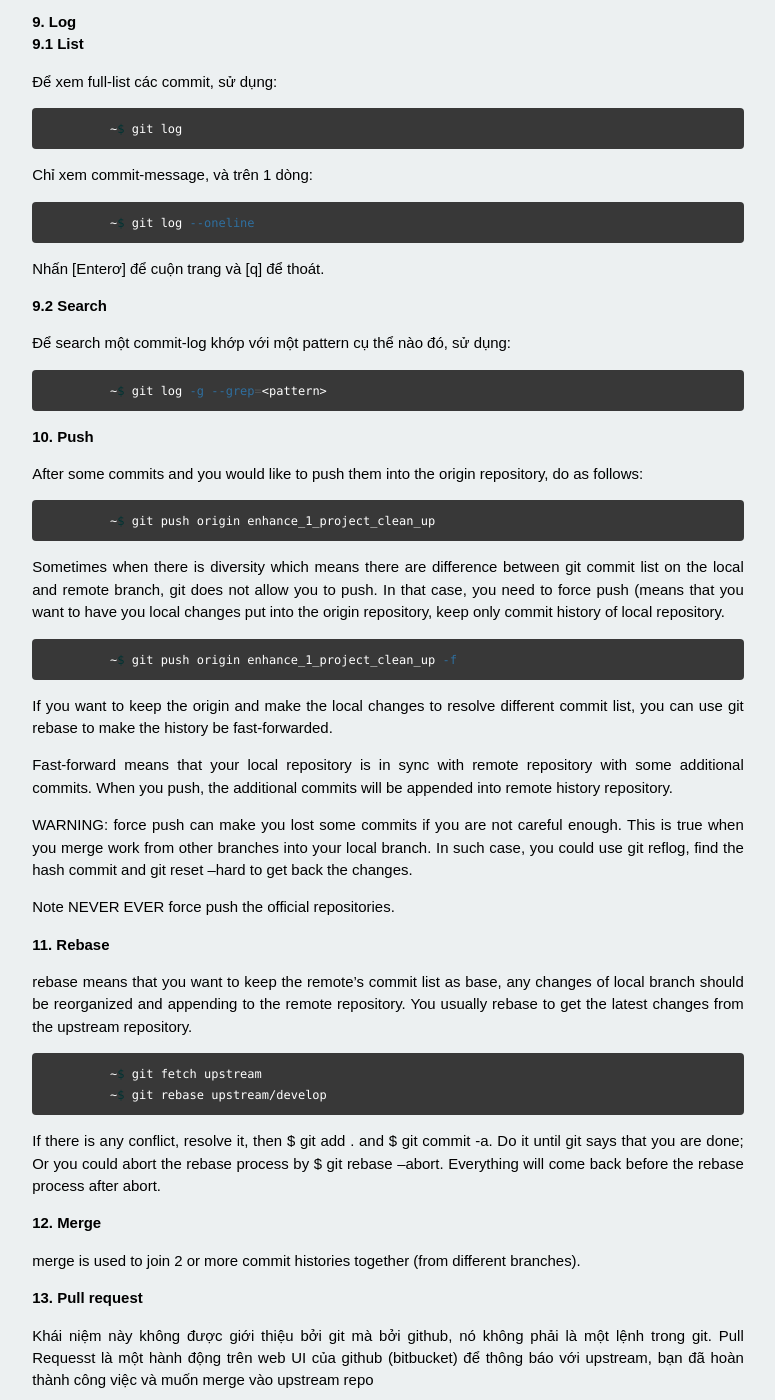
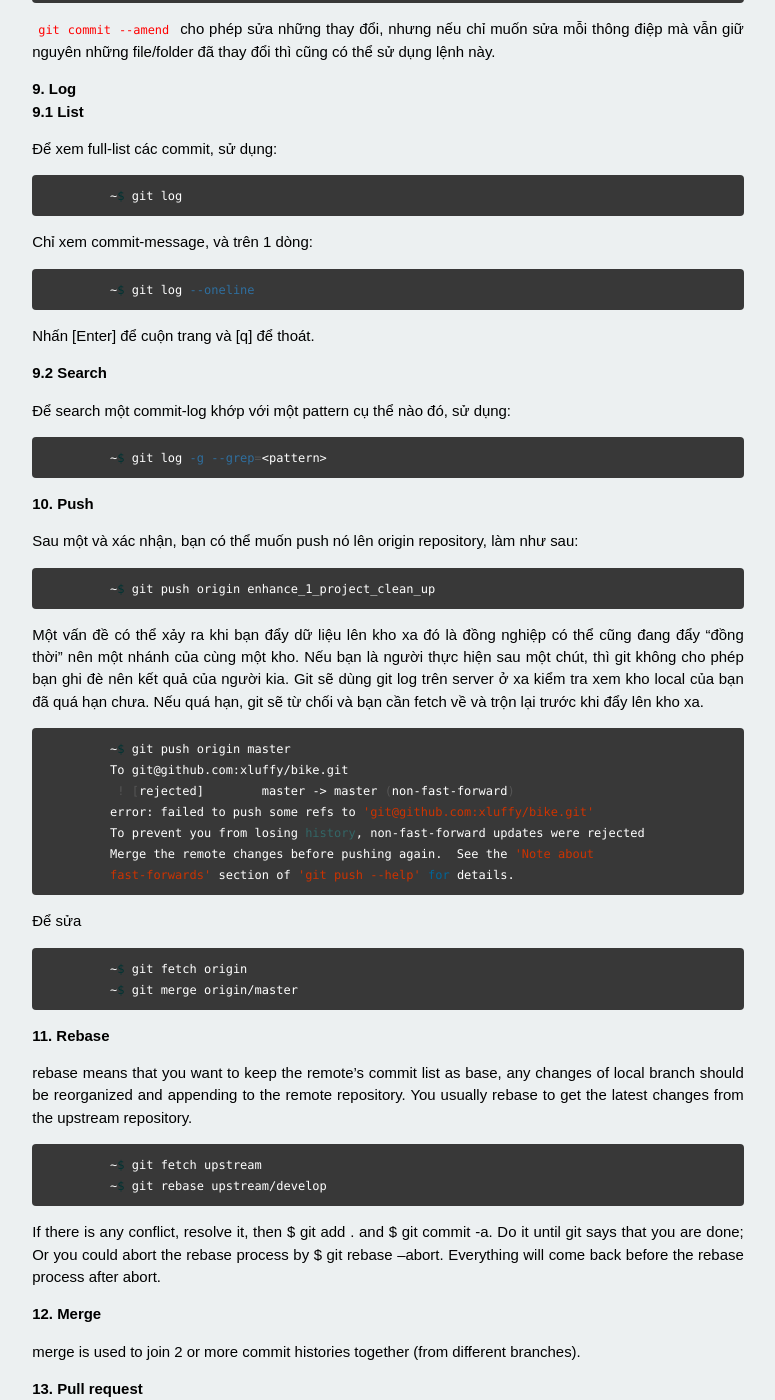
Before and after one commit to gitter-badger/xluffy.github.io, a Jekyll site: the page built from _posts/2014-07-21-most-used-git-cmd.md, in a window 1280 px wide and 1400 px high, scrolled down 3413 px. Shown: the whole window, without its empty margins (252-1027 px from the left). Built offline with Jekyll 4.4.1, drawn with Linux system fonts in a browser that asks for light colours; Markdown is read by kramdown in place of the engine named in the settings; some of the changed text lies outside the part shown.

Commit message:
Sửa phần push và fetch

````diff
--- a/_posts/2014-07-21-most-used-git-cmd.md
+++ b/_posts/2014-07-21-most-used-git-cmd.md
@@ -123,7 +123,9 @@ Với ký hiệu (*) chỉ branch mà bạn đang đứng làm việc.
 ### 5. Fetch
 
 Fetching là một lệnh được sử dụng cực kỳ thường xuyên, mục đích để lấy code mới từ remote repository và bạn có thể rebase hoặc
-merge những update đó vào working-branch hiện tại bạn đang làm việc ở local.
+merge những update đó vào working-branch hiện tại bạn đang làm việc ở local. Bạn nên lưu ý là featching chỉ lấy các thay đổi
+mới nhất từ kho xa về kho local của bạn chứ chưa thay đổi trên nhánh mà bạn đang làm việc, bạn cần phải merge từ kho local vào
+nhánh bạn đang làm việc để cập nhật những thay đổi đó.
 
 ```bash
 	~$ git fetch upstream
@@ -212,7 +214,7 @@ Chỉ xem commit-message, và trên 1 dòng:
 	~$ git log --oneline
 ```
 
-Nhấn [Enterơ] để cuộn trang và [q] để thoát.
+Nhấn [Enter] để cuộn trang và [q] để thoát.
 
 #### 9.2 Search
 
@@ -224,25 +226,32 @@ Nhấn [Enterơ] để cuộn trang và [q] để thoát.
 
 ### 10. Push
 
-After some commits and you would like to push them into the origin repository, do as follows:
+Sau  một và xác nhận, bạn có thể muốn push nó lên origin repository, làm như sau:
 
 ```bash
 	~$ git push origin enhance_1_project_clean_up
 ```
 
-Sometimes when there is diversity which means there are difference between git commit list on the local and remote branch, git does not allow you to push. In that case, you need to force push (means that you want to have you local changes put into the origin repository, keep only commit history of local repository.
+Một vấn đề có thể xảy ra khi bạn đẩy dữ liệu lên kho xa đó là đồng nghiệp có thể cũng đang đẩy "đồng thời" nên một nhánh của cùng một kho.
+Nếu bạn là người thực hiện sau một chút, thì git không cho phép bạn ghi đè nên kết quả của người kia. Git sẽ dùng git log trên server ở xa
+kiểm tra xem kho local của bạn đã quá hạn chưa. Nếu quá hạn, git sẽ từ chối và bạn cần fetch về và trộn lại trước khi đẩy lên kho xa.
 
 ```bash
-	~$ git push origin enhance_1_project_clean_up -f
+	~$ git push origin master
+	To git@github.com:xluffy/bike.git
+	 ! [rejected]        master -> master (non-fast-forward)
+	error: failed to push some refs to 'git@github.com:xluffy/bike.git'
+	To prevent you from losing history, non-fast-forward updates were rejected
+	Merge the remote changes before pushing again.  See the 'Note about
+	fast-forwards' section of 'git push --help' for details.
 ```
 
-If you want to keep the origin and make the local changes to resolve different commit list, you can use git rebase to make the history be fast-forwarded.
+Để sửa
 
-Fast-forward means that your local repository is in sync with remote repository with some additional commits. When you push, the additional commits will be appended into remote history repository.
-
-WARNING: force push can make you lost some commits if you are not careful enough. This is true when you merge work from other branches into your local branch. In such case, you could use git reflog, find the hash commit and git reset --hard <hash> to get back the changes.
-
-Note NEVER EVER force push the official repositories.
+```bash
+	~$ git fetch origin
+	~$ git merge origin/master
+```
 
 ### 11. Rebase
 
````
